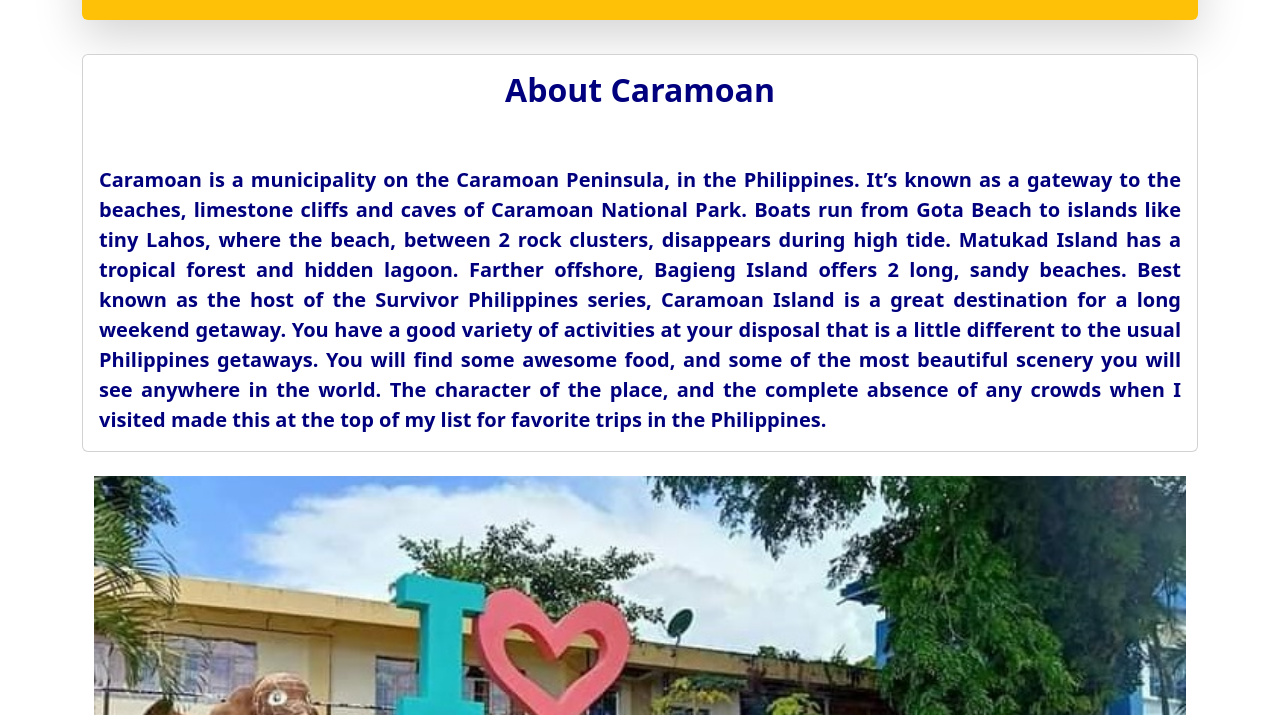
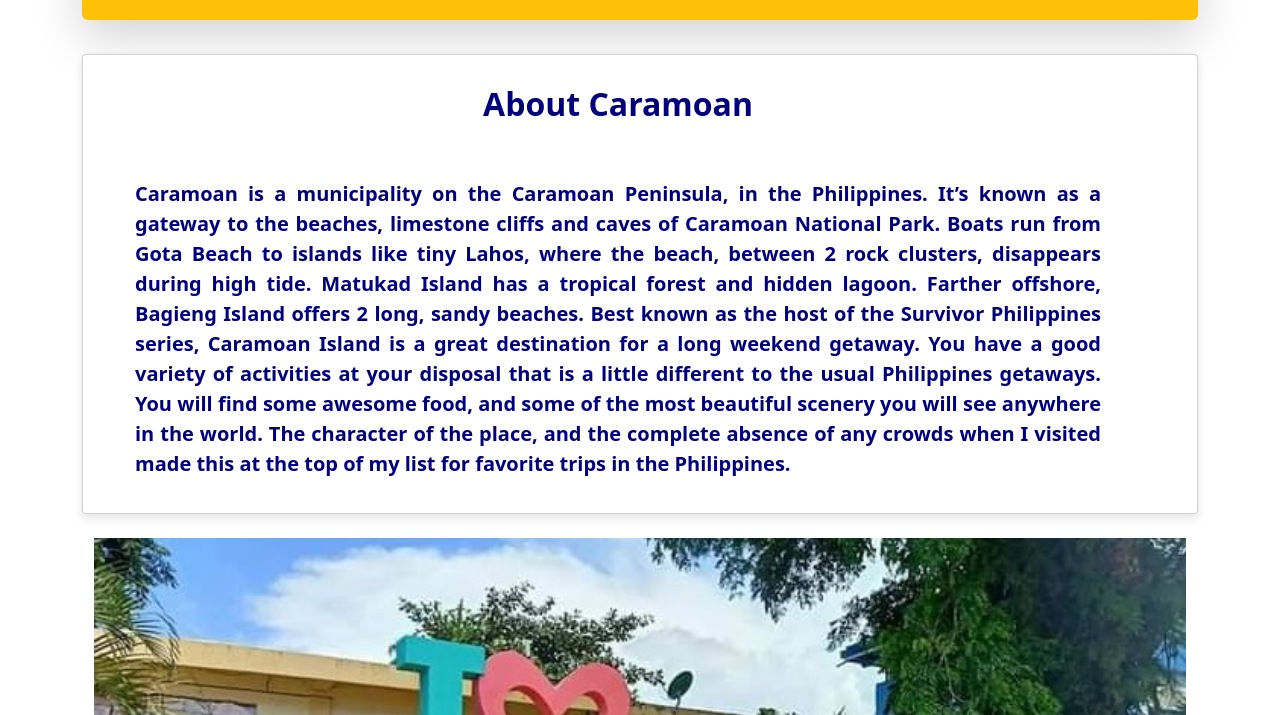
Before and after one commit to juliusalidon/MP1_Alidon, a plain HTML site: page index.html in a window 1280 px wide. Shown: the part 1005-1720 px from the top of the page. Drawn offline with nearby package versions, Linux system fonts and the light colour scheme.

Commit message:
additional touch

```diff
--- a/mp1_alidon.css
+++ b/mp1_alidon.css
@@ -104,3 +104,16 @@ img{
   #footer{
     background-color: rgb(0, 0, 126)  !important;
   }
+  .card{
+    border-radius: 4px;
+    background: #fff;
+    box-shadow: 0 6px 10px rgba(0,0,0,.08), 0 0 6px rgba(0,0,0,.05);
+      transition: .3s transform cubic-bezier(.155,1.105,.295,1.12),.3s box-shadow,.3s -webkit-transform cubic-bezier(.155,1.105,.295,1.12);
+  padding: 14px 80px 18px 36px;
+  cursor: pointer;
+}
+
+.card:hover{
+     transform: scale(1.05);
+  box-shadow: 0 10px 20px rgba(0,0,0,.12), 0 4px 8px rgba(0,0,0,.06);
+}
```
